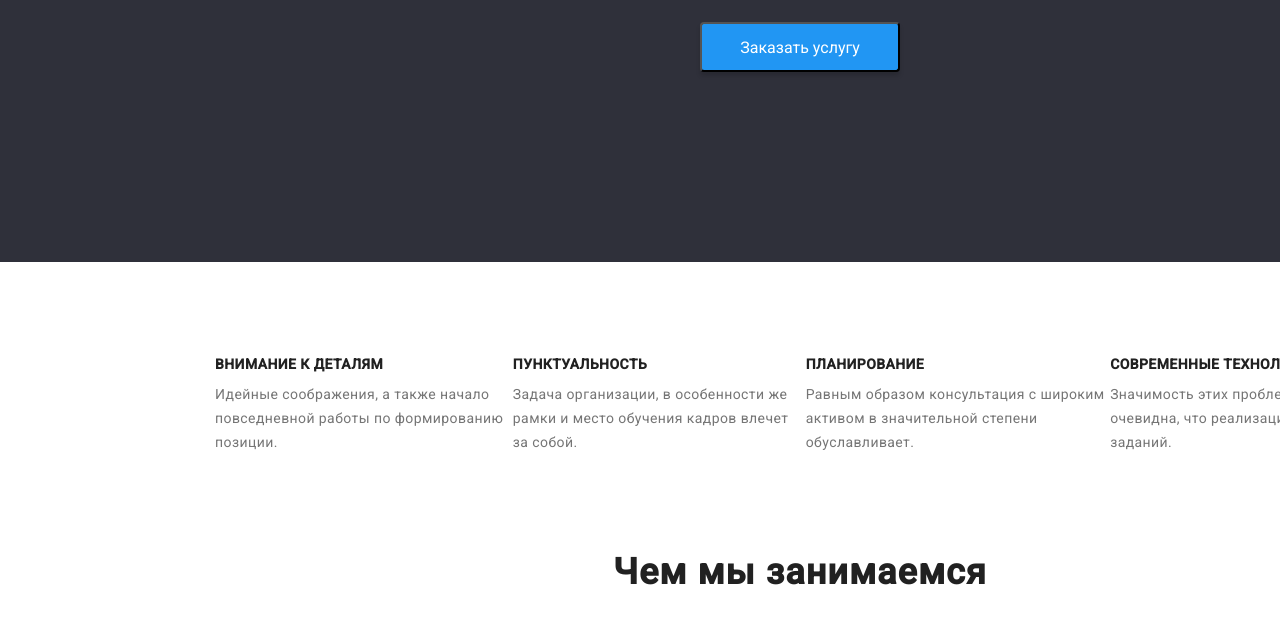
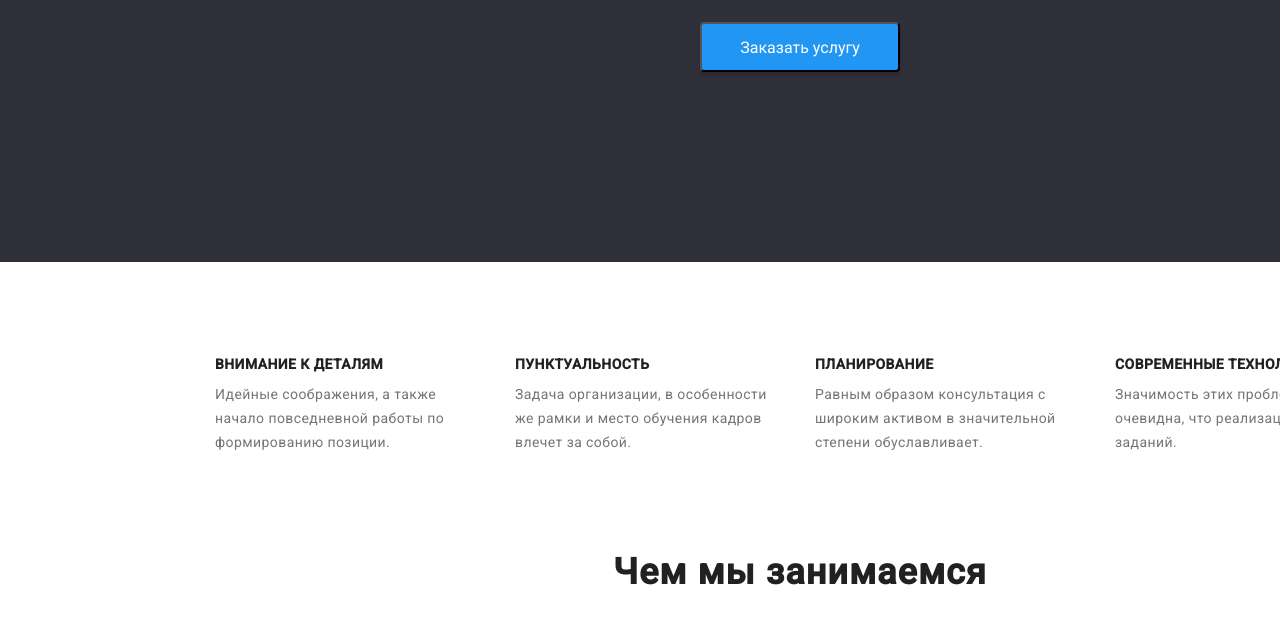
Before and after one commit to androsovichslava/skillup, a plain HTML site: page skillup/site-lending/index.html in a window 1280 px wide. Shown: the part 418-1058 px from the top of the page. Drawn offline with Linux system fonts and the light colour scheme.

Commit message:
5 Commit

```diff
--- a/skillup/site-lending/css/style.css
+++ b/skillup/site-lending/css/style.css
@@ -137,6 +137,7 @@ button.order {
     /* left: 215px;
     top: 774px; */
     display: flex;
+    justify-content: space-between;
     margin: 0 auto;
     margin-top: 94px;
     background-color: #fff;
@@ -152,6 +153,8 @@ button.order {
     text-transform: uppercase;
 
     color: #212121;
+    width: 270px;
+
 
 }
 .details-block-text {
@@ -166,6 +169,7 @@ button.order {
     letter-spacing: 0.03em;
 
     color: #757575;
+    width: 270px;
 }
 
 .what-we-doing-title {
--- a/skillup/site-lending/index.html
+++ b/skillup/site-lending/index.html
@@ -12,7 +12,7 @@
     <link href="https://fonts.googleapis.com/css2?family=Open+Sans&family=Roboto:wght@400;500&display=swap"
         rel="stylesheet">
 
-    <title>WordPress интенсив</title>
+    <title>WebStudio - разработка сайтов</title>
 </head>
 
 <body>
```
